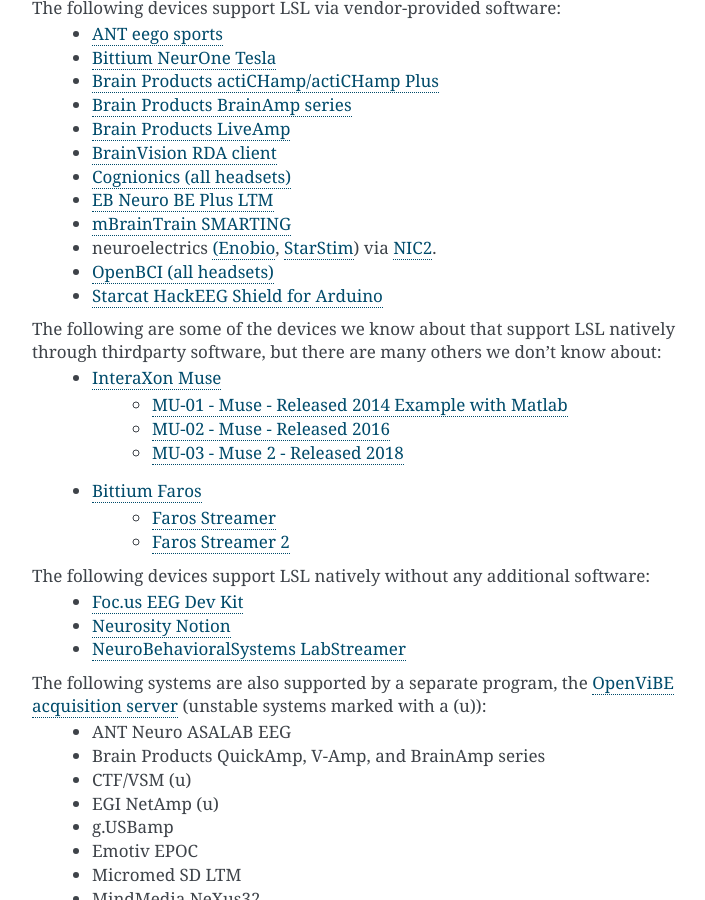
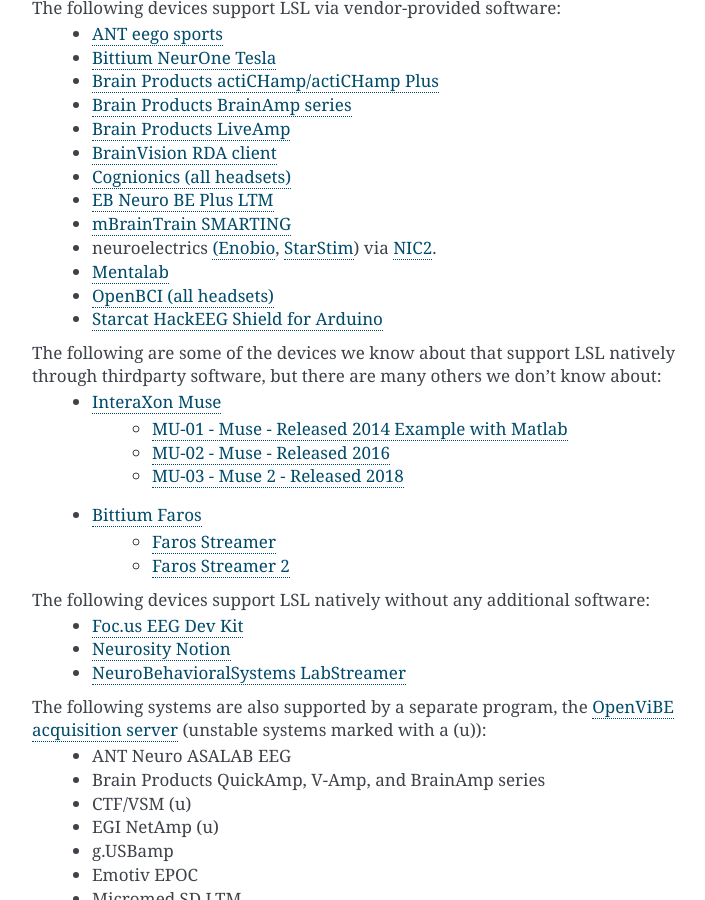
Before and after one commit to sccn/labstreaminglayer, a Sphinx documentation site: the page built from docs/info/supported_devices.rst, in a window 1280 px wide and 900 px high, scrolled down 789 px. Shown: the whole window, without its empty margins (388-1093 px from the left). Built offline with Sphinx 7.4.7, drawn with Linux system fonts in a browser that asks for light colours; pages that are not in the unit, such as notebooks, are missing from menus.

Commit message:
added Mentalab to list of vendor supported devs

```diff
--- a/docs/info/supported_devices.rst
+++ b/docs/info/supported_devices.rst
@@ -34,6 +34,7 @@
   * `EB Neuro BE Plus LTM <http://www.ebneuro.biz/en/neurology/ebneuro/galileo-suite/be-plus-ltm>`__
   * `mBrainTrain SMARTING <http://www.mbraintrain.com/smarting/>`__
   * neuroelectrics `(Enobio <http://www.neuroelectrics.com/products/enobio/>`__, `StarStim <https://www.neuroelectrics.com/solutions/starstim>`__) via `NIC2 <https://www.neuroelectrics.com/solution/software-integrations/nic2>`__.
+  * `Mentalab <https://mentalab.com/>`__
   * `OpenBCI (all headsets) <http://docs.openbci.com/software/06-labstreaminglayer>`__
   * `Starcat HackEEG Shield for Arduino <https://www.starcat.io/>`__
 
```
